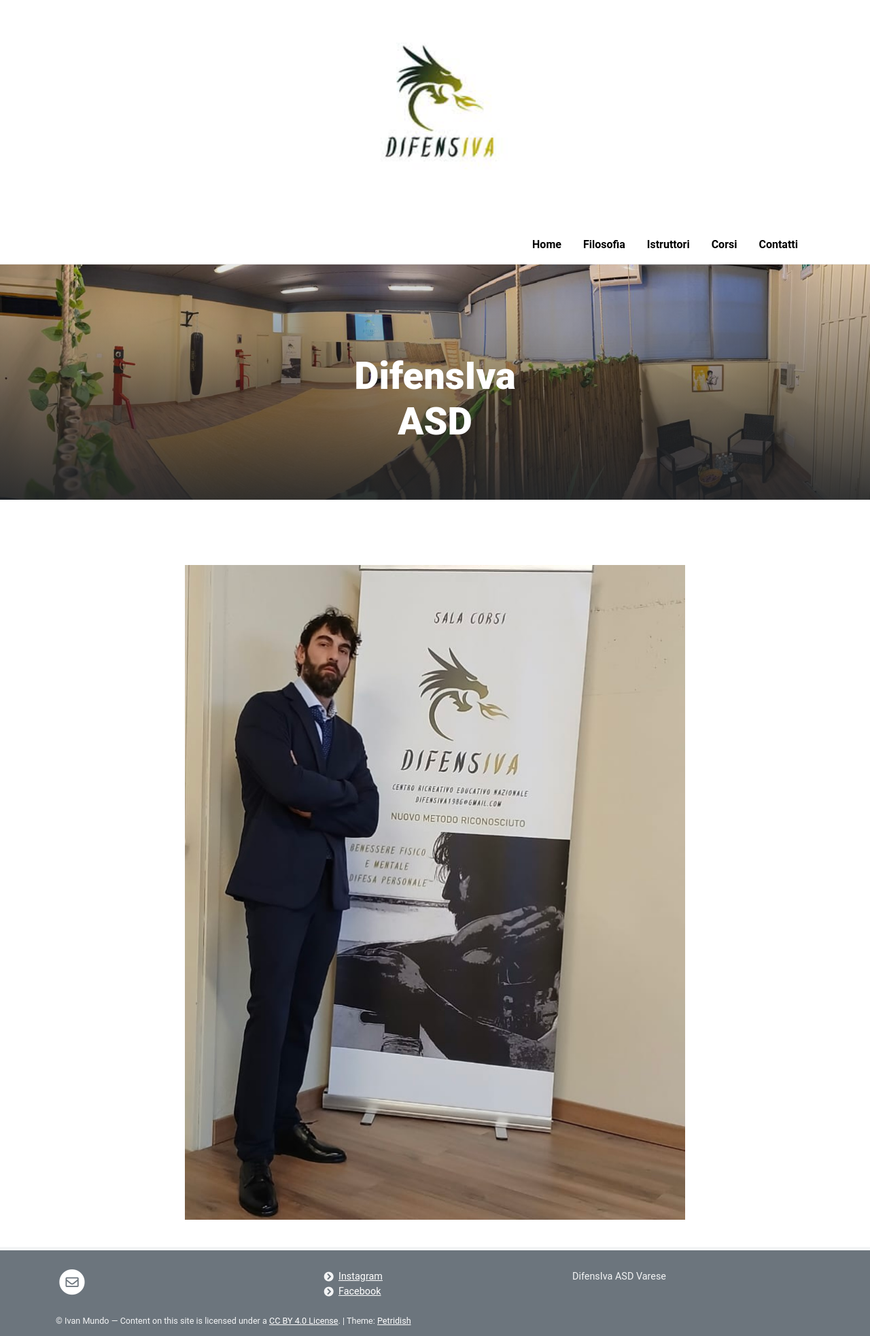
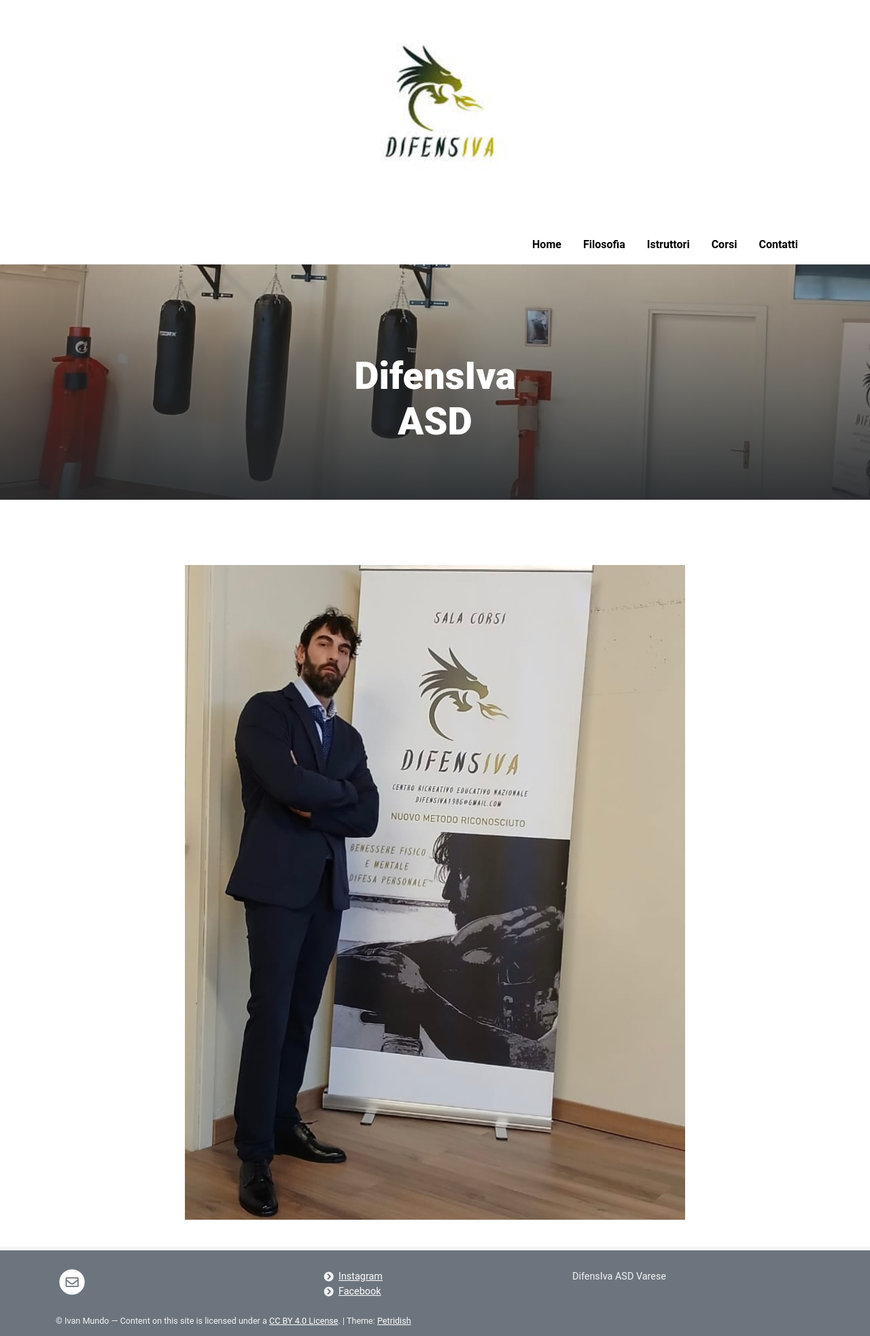
Before and after one commit to difensiva-varese/difensiva, a Jekyll site: the page built from pages/home.md, in a window 1280 px wide. Shown: the whole page at 68% size. Built offline with Jekyll 4.4.1, drawn with Linux system fonts in a browser that asks for light colours.

Commit message:
changed background photo home

```diff
--- a/pages/home.md
+++ b/pages/home.md
@@ -1,6 +1,6 @@
 ---
 title: <br>DifensIva <br> ASD
-background: /images_2/difensiva_location.jpg
+background: /images_2/difensiva_palestra.jpeg
 permalink: /
 ---
 
```
Also changed, not shown: images_2/difensiva_ingresso.jpeg (added), images_2/difensiva_omino.jpeg (added), images_2/difensiva_palestra.jpeg (added), 4 other files.
